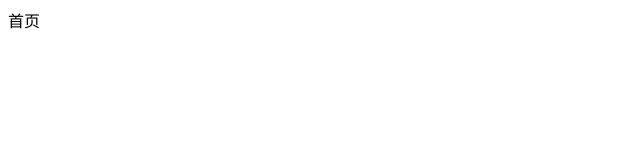
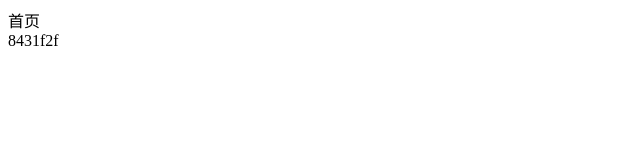
Before and after one commit to wxx1232/web170802, a plain HTML site: page index.html in a window 1280 px wide. Shown: the full height of the page, 0-640 px from the left. Drawn offline with Linux system fonts and the light colour scheme.

Commit message:
这次对index.goodslist.goodsdetail都有更改

```diff
--- a/index.html
+++ b/index.html
@@ -5,6 +5,7 @@
 <title></title>
 </head>
 <body>
-	首页
+	首页<br/>
+	 8431f2f
 </body>
 </html>
```
Also changed, not shown: goodsdetail.html (+1 -0 lines).
